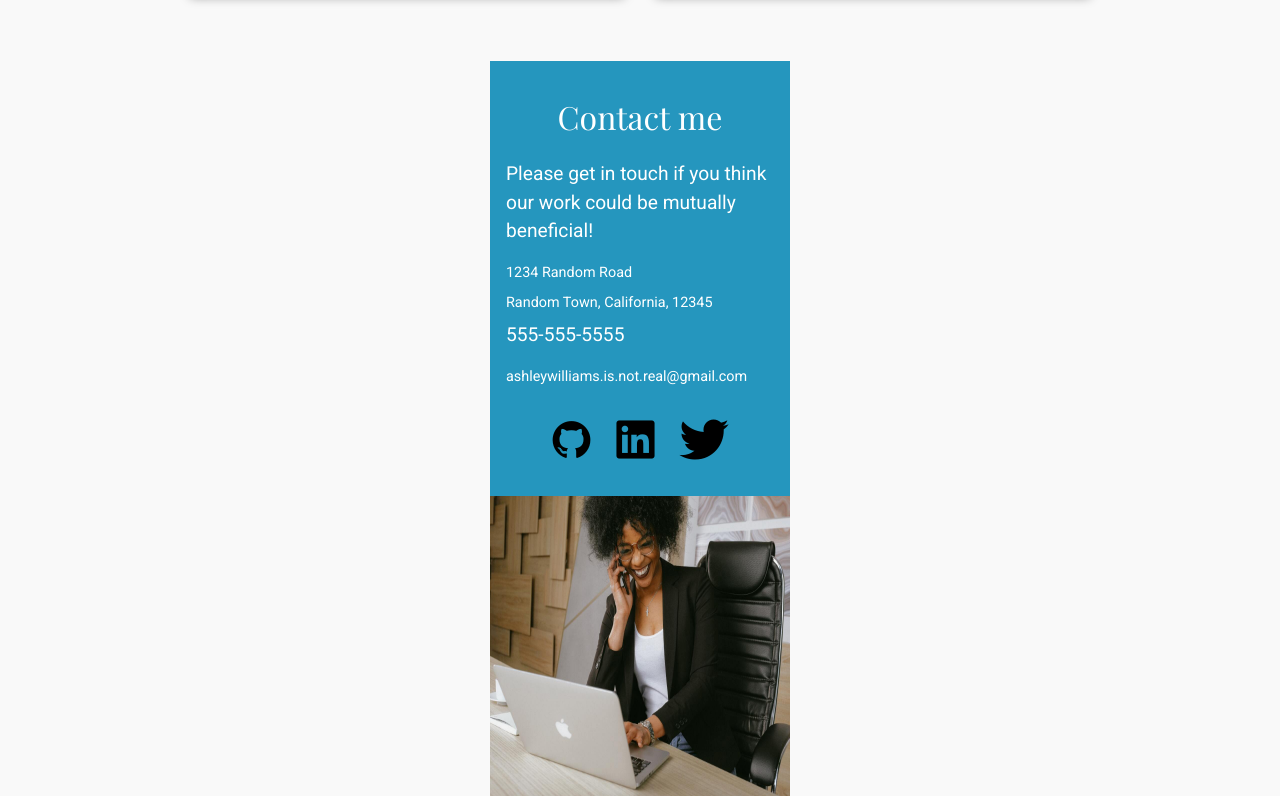
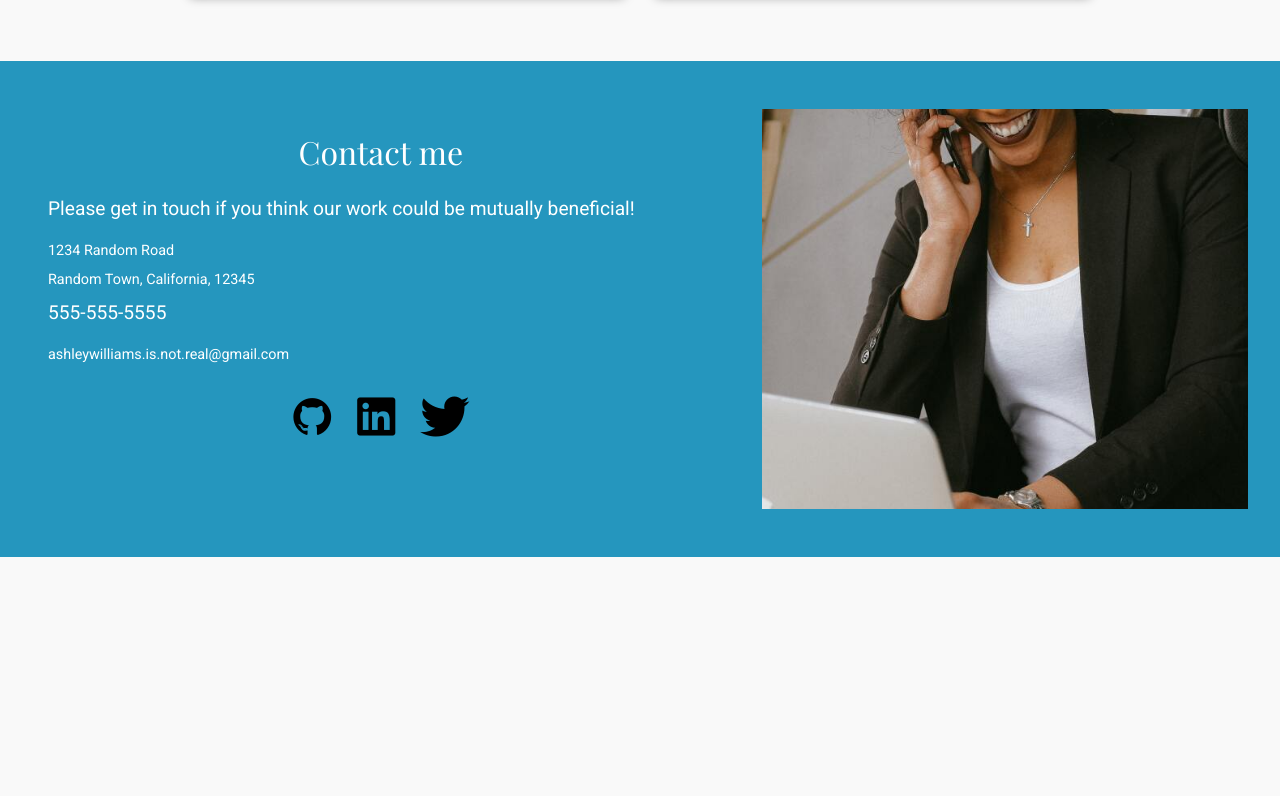
Before and after one commit to nathanhrussell/homepage, a plain HTML site: page index.html in a window 1280 px wide. Shown: the part 1673-2469 px from the top of the page. After the commit the page ends 2230 px from the top, so only its background shows below. Drawn offline with nearby package versions, Linux system fonts and the light colour scheme; a web font is replaced by a local one.

Commit message:
Lay out contact section as per tablet example layout

```diff
--- a/index.html
+++ b/index.html
@@ -155,10 +155,10 @@
                   </span>
             </div>
         </div>
+        <div class="contact-photo">
+          <img src="images/ashley_two.jpg" alt="Ashley working">
+        </div>
       </section>
-      <div class="contact-photo">
-        <img src="images/ashley_two.jpg" alt="Ashley working">
-    </div>
 
 </body>
 </html>
--- a/style.css
+++ b/style.css
@@ -199,6 +199,7 @@ body {
 .social-icons {
     color: black;
     margin-top: 2rem;
+    margin-bottom: 3rem;
     display: flex;
     justify-content: center;
     align-items: center;
@@ -209,13 +210,18 @@ body {
     font-size: 2.5em;
 }
 
+.contact-photo {
+    width: 100%;
+    height: 400px;
+    overflow: hidden;
+    margin: 0;
+}
+
 .contact-photo img {
     width: 100%;
-    height: auto;
-    max-width: 300px;
+    height: 100%;
     display: block;
-    margin: 0 auto;
-    aspect-ratio: 2 / 2;
+    object-fit: cover;
 }
 
 .work-card:nth-child(1) .work-image { background-color: #7c75ca; }
@@ -319,4 +325,33 @@ body {
     .my-work {
         padding: 0 2rem;
     }
+
+    .contact {
+        display: flex;
+        max-width: none;
+        width: 100%;
+        padding: 3rem 2rem;
+        gap: 2rem;
+        background-color: #2596be;
+    }
+
+    .contact-info {
+        flex: 1;
+        text-align: left;
+        padding: 1rem;
+    }
+
+    .contact-photo {
+        flex: 0 0 40%;
+        display: flex;
+        align-items: center;
+        justify-content: center;
+    }
+
+    .contact-photo img {
+        width: 100%;
+        height: auto;
+        aspect-ratio: 2 / 3;
+        object-fit: cover;
+    }
 }
```
